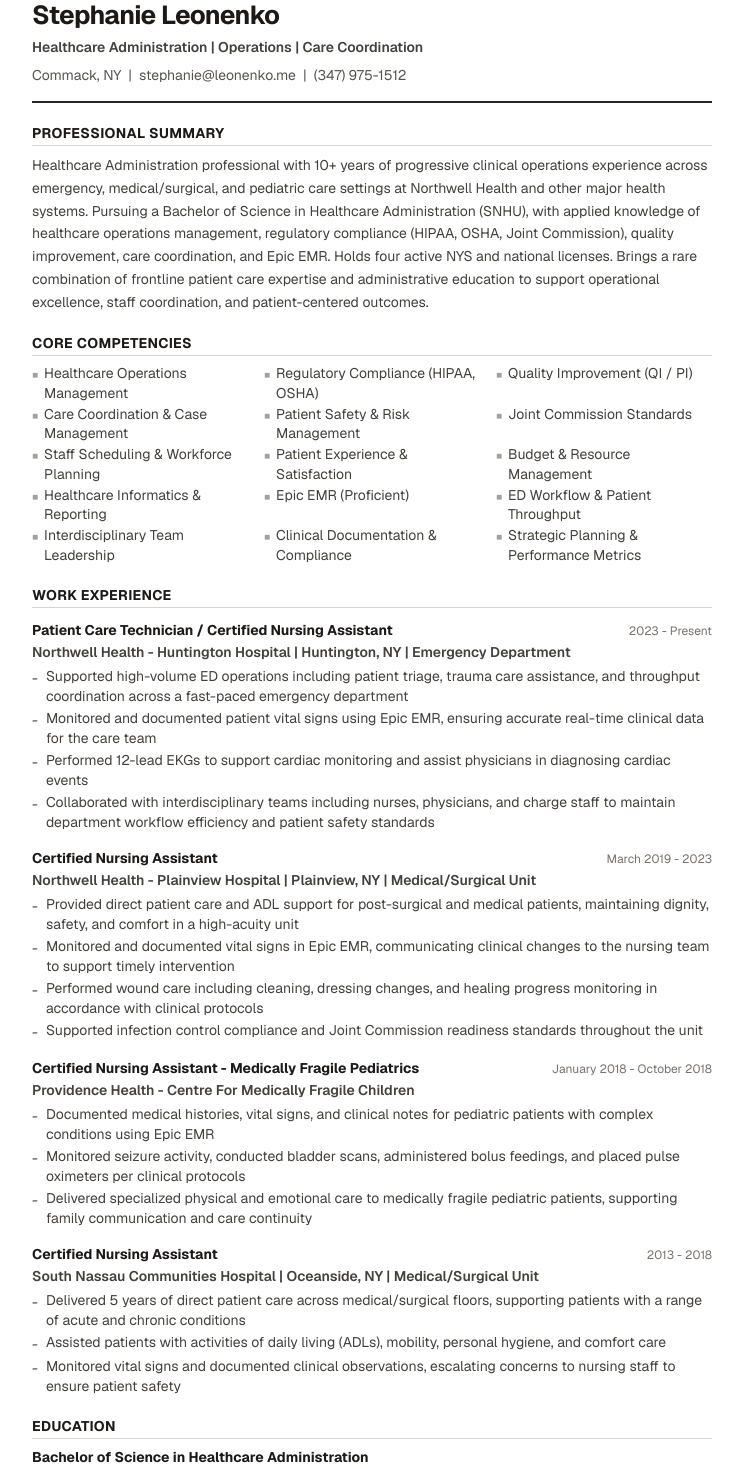
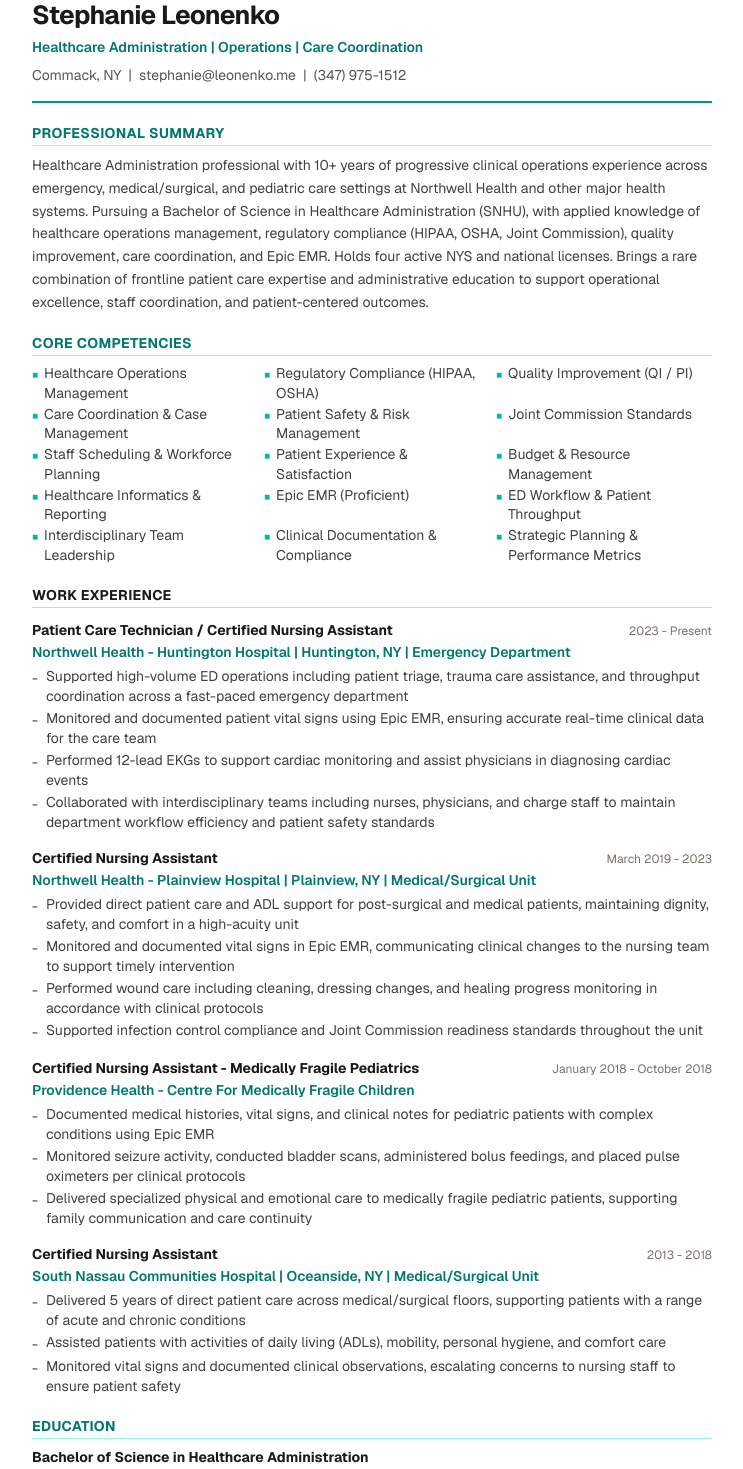
Before and after one commit to cyberkoder/stephanie-portfolio, a Next.js app: page /resume in a window 1280 px wide. Shown: the part 100-1569 px from the top of the page, without its empty margins (268-1011 px from the left). Built offline with nearby package versions, Linux system fonts and the light colour scheme.

Commit message:
style: restore teal color to resume headers and accents
Co-Authored-By: Claude Sonnet 4.6 <noreply@anthropic.com>

```diff
--- a/app/resume/page.tsx
+++ b/app/resume/page.tsx
@@ -19,9 +19,9 @@ export default function ResumePage() {
         <div className="max-w-[760px] mx-auto px-10 py-10 print:py-8 print:px-8 font-sans">
 
           {/* ── Header ── */}
-          <header className="mb-5 pb-4 border-b-2 border-stone-800">
+          <header className="mb-5 pb-4 border-b-2 border-teal-600">
             <h1 className="text-[26px] font-bold text-stone-900 tracking-tight mb-0.5">Stephanie Leonenko</h1>
-            <p className="text-sm font-semibold text-stone-700 mb-2">Healthcare Administration | Operations | Care Coordination</p>
+            <p className="text-sm font-semibold text-teal-700 mb-2">Healthcare Administration | Operations | Care Coordination</p>
             <p className="text-sm text-stone-600">
               Commack, NY &nbsp;|&nbsp; stephanie@leonenko.me &nbsp;|&nbsp; (347) 975-1512
             </p>
@@ -29,7 +29,7 @@ export default function ResumePage() {
 
           {/* ── Summary ── */}
           <section className="mb-5">
-            <h2 className="text-sm font-bold text-stone-900 uppercase tracking-wide border-b border-stone-300 pb-0.5 mb-2">
+            <h2 className="text-sm font-bold text-teal-700 uppercase tracking-wide border-b border-teal-200 pb-0.5 mb-2">
               Professional Summary
             </h2>
             <p className="text-sm text-stone-700 leading-relaxed">
@@ -45,7 +45,7 @@ export default function ResumePage() {
 
           {/* ── Core Competencies ── */}
           <section className="mb-5">
-            <h2 className="text-sm font-bold text-stone-900 uppercase tracking-wide border-b border-stone-300 pb-0.5 mb-2">
+            <h2 className="text-sm font-bold text-teal-700 uppercase tracking-wide border-b border-teal-200 pb-0.5 mb-2">
               Core Competencies
             </h2>
             <div className="grid grid-cols-3 gap-x-4 gap-y-0.5 text-sm text-stone-700">
@@ -67,7 +67,7 @@ export default function ResumePage() {
                 "Strategic Planning & Performance Metrics",
               ].map((skill) => (
                 <div key={skill} className="flex items-start gap-1.5">
-                  <span className="mt-1 flex-shrink-0 text-stone-400 text-[10px]">&#9632;</span>
+                  <span className="mt-1 flex-shrink-0 text-teal-500 text-[10px]">&#9632;</span>
                   <span className="leading-snug">{skill}</span>
                 </div>
               ))}
@@ -86,7 +86,7 @@ export default function ResumePage() {
                   <h3 className="text-sm font-bold text-stone-900">Patient Care Technician / Certified Nursing Assistant</h3>
                   <span className="text-xs text-stone-500 whitespace-nowrap">2023 - Present</span>
                 </div>
-                <p className="text-sm font-semibold text-stone-700 mb-1">Northwell Health - Huntington Hospital | Huntington, NY | Emergency Department</p>
+                <p className="text-sm font-semibold text-teal-700 mb-1">Northwell Health - Huntington Hospital | Huntington, NY | Emergency Department</p>
                 <ul className="space-y-0.5 text-sm text-stone-700 list-none">
                   <li className="flex items-start gap-2"><span className="flex-shrink-0 mt-0.5">-</span>Supported high-volume ED operations including patient triage, trauma care assistance, and throughput coordination across a fast-paced emergency department</li>
                   <li className="flex items-start gap-2"><span className="flex-shrink-0 mt-0.5">-</span>Monitored and documented patient vital signs using Epic EMR, ensuring accurate real-time clinical data for the care team</li>
@@ -100,7 +100,7 @@ export default function ResumePage() {
                   <h3 className="text-sm font-bold text-stone-900">Certified Nursing Assistant</h3>
                   <span className="text-xs text-stone-500 whitespace-nowrap">March 2019 - 2023</span>
                 </div>
-                <p className="text-sm font-semibold text-stone-700 mb-1">Northwell Health - Plainview Hospital | Plainview, NY | Medical/Surgical Unit</p>
+                <p className="text-sm font-semibold text-teal-700 mb-1">Northwell Health - Plainview Hospital | Plainview, NY | Medical/Surgical Unit</p>
                 <ul className="space-y-0.5 text-sm text-stone-700 list-none">
                   <li className="flex items-start gap-2"><span className="flex-shrink-0 mt-0.5">-</span>Provided direct patient care and ADL support for post-surgical and medical patients, maintaining dignity, safety, and comfort in a high-acuity unit</li>
                   <li className="flex items-start gap-2"><span className="flex-shrink-0 mt-0.5">-</span>Monitored and documented vital signs in Epic EMR, communicating clinical changes to the nursing team to support timely intervention</li>
@@ -114,7 +114,7 @@ export default function ResumePage() {
                   <h3 className="text-sm font-bold text-stone-900">Certified Nursing Assistant - Medically Fragile Pediatrics</h3>
                   <span className="text-xs text-stone-500 whitespace-nowrap">January 2018 - October 2018</span>
                 </div>
-                <p className="text-sm font-semibold text-stone-700 mb-1">Providence Health - Centre For Medically Fragile Children</p>
+                <p className="text-sm font-semibold text-teal-700 mb-1">Providence Health - Centre For Medically Fragile Children</p>
                 <ul className="space-y-0.5 text-sm text-stone-700 list-none">
                   <li className="flex items-start gap-2"><span className="flex-shrink-0 mt-0.5">-</span>Documented medical histories, vital signs, and clinical notes for pediatric patients with complex conditions using Epic EMR</li>
                   <li className="flex items-start gap-2"><span className="flex-shrink-0 mt-0.5">-</span>Monitored seizure activity, conducted bladder scans, administered bolus feedings, and placed pulse oximeters per clinical protocols</li>
@@ -127,7 +127,7 @@ export default function ResumePage() {
                   <h3 className="text-sm font-bold text-stone-900">Certified Nursing Assistant</h3>
                   <span className="text-xs text-stone-500 whitespace-nowrap">2013 - 2018</span>
                 </div>
-                <p className="text-sm font-semibold text-stone-700 mb-1">South Nassau Communities Hospital | Oceanside, NY | Medical/Surgical Unit</p>
+                <p className="text-sm font-semibold text-teal-700 mb-1">South Nassau Communities Hospital | Oceanside, NY | Medical/Surgical Unit</p>
                 <ul className="space-y-0.5 text-sm text-stone-700 list-none">
                   <li className="flex items-start gap-2"><span className="flex-shrink-0 mt-0.5">-</span>Delivered 5 years of direct patient care across medical/surgical floors, supporting patients with a range of acute and chronic conditions</li>
                   <li className="flex items-start gap-2"><span className="flex-shrink-0 mt-0.5">-</span>Assisted patients with activities of daily living (ADLs), mobility, personal hygiene, and comfort care</li>
@@ -140,7 +140,7 @@ export default function ResumePage() {
 
           {/* ── Education ── */}
           <section className="mb-5">
-            <h2 className="text-sm font-bold text-stone-900 uppercase tracking-wide border-b border-stone-300 pb-0.5 mb-2">
+            <h2 className="text-sm font-bold text-teal-700 uppercase tracking-wide border-b border-teal-200 pb-0.5 mb-2">
               Education
             </h2>
             <div className="space-y-2">
@@ -162,7 +162,7 @@ export default function ResumePage() {
 
           {/* ── Licenses & Certifications ── */}
           <section className="mb-2">
-            <h2 className="text-sm font-bold text-stone-900 uppercase tracking-wide border-b border-stone-300 pb-0.5 mb-2">
+            <h2 className="text-sm font-bold text-teal-700 uppercase tracking-wide border-b border-teal-200 pb-0.5 mb-2">
               Licenses and Certifications
             </h2>
             <div className="grid grid-cols-2 gap-x-8 gap-y-0.5 text-sm text-stone-700">
```
